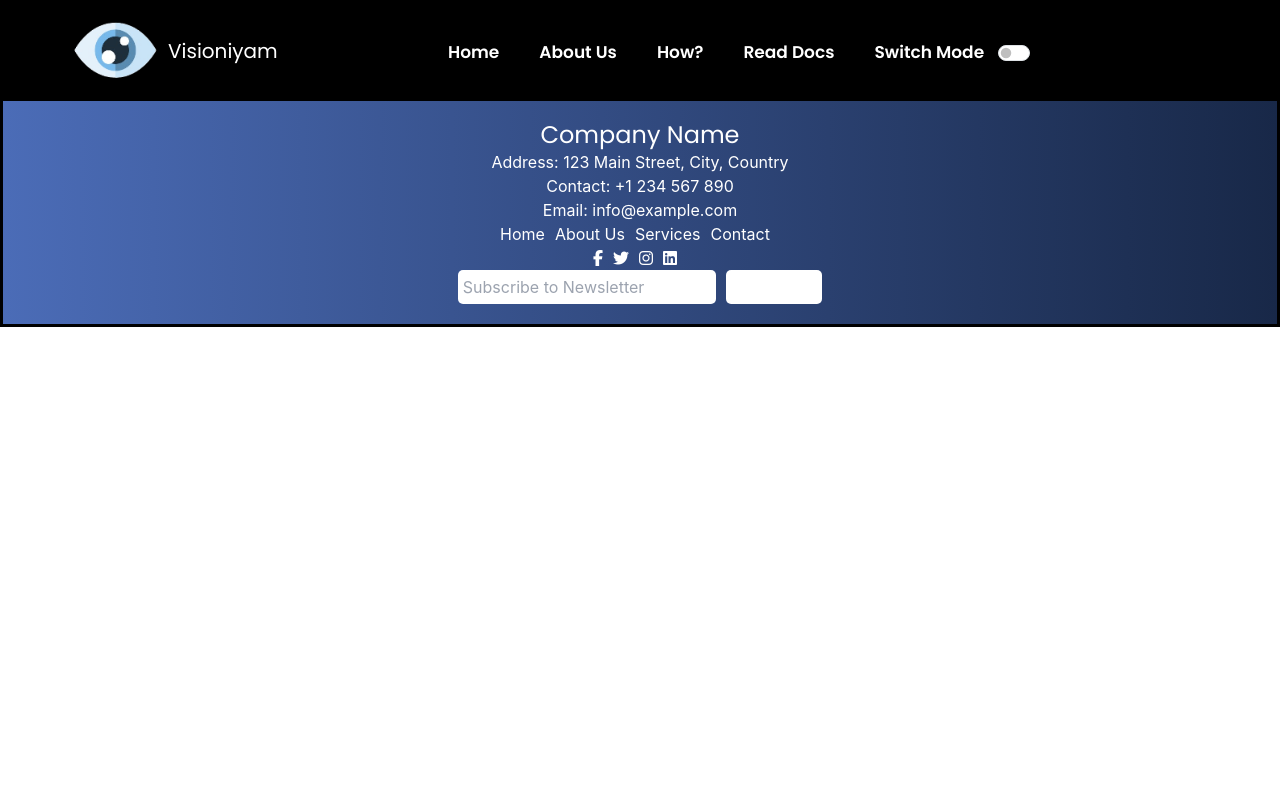
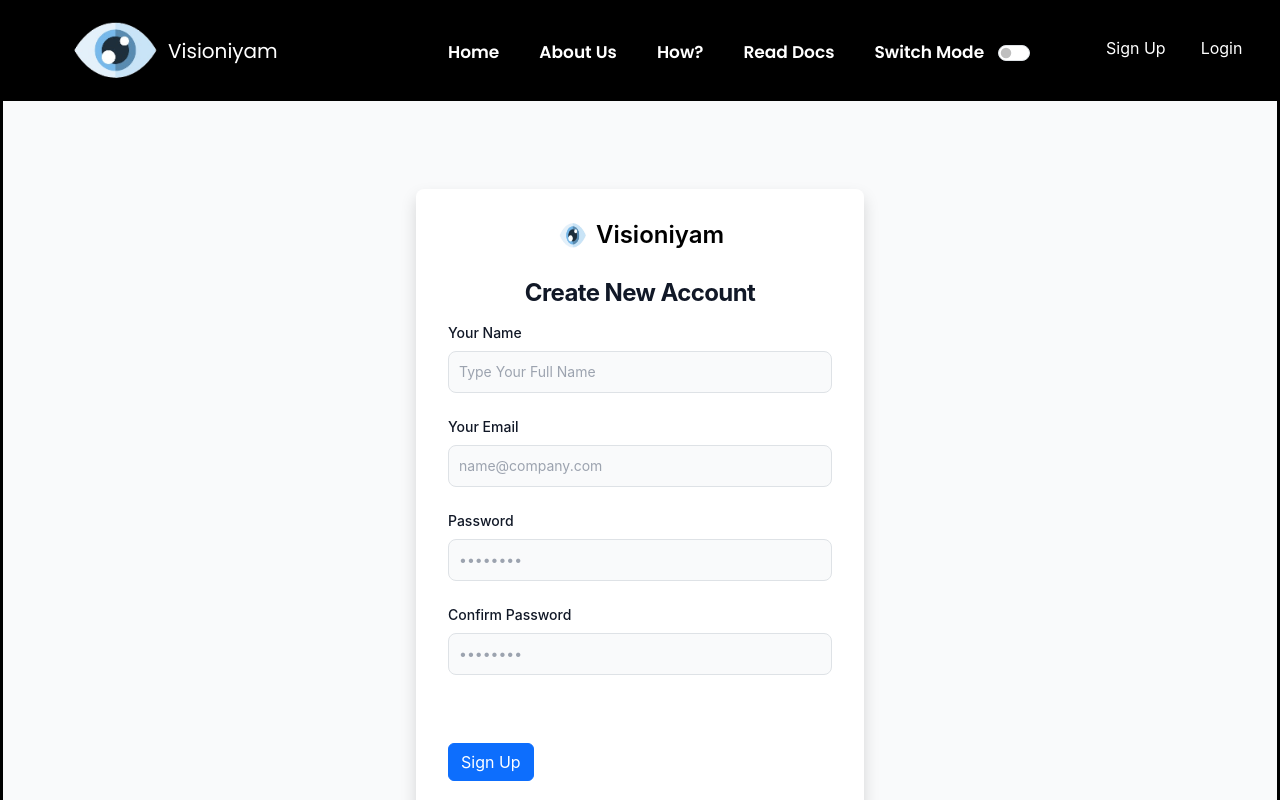
Before and after one commit to Shauryacious/visioniyam, a React (Create React App) app in the folder frontend/: page /signeup in a window 1280 px wide. Shown: the top 800 px of the page. Built offline with nearby package versions, Linux system fonts and the light colour scheme.

Commit message:
created the sign up page

```diff
--- a/frontend/src/App.js
+++ b/frontend/src/App.js
@@ -6,6 +6,7 @@ import Footer from "./component/footer.js";
 import Readocs from "./component/ReadDocs.js";
 import About from './component/About.js';
 import { BrowserRouter,Routes,Route } from 'react-router-dom';
+import Signin from "./component/Signin.js";
 function App() {
   const [color, setColor] = useState("white");
   const [bgcolor, setBgColor] = useState("black");
@@ -19,6 +20,7 @@ function App() {
       <Route path="/how" element={<How></How>}></Route>
       <Route path='/about' element={<About></About>}></Route>
       <Route path="/docs" element={<Readocs color={color} bgcolor={bgcolor}></Readocs>}></Route>
+      <Route path="/signeup" element={<Signin></Signin>}></Route>
      </Routes>
      <Footer></Footer>
      </div>
--- a/frontend/src/CSS/buttons.css
+++ b/frontend/src/CSS/buttons.css
@@ -11,7 +11,7 @@
     text-transform: uppercase;
     letter-spacing: 2px;
     padding: 16px 32px;
-    background: linear-gradient(90deg, #FF8038 0%, #FF0099 30.43%, #00EBEB 68.23%, #DB00FF 100%);
+    background: #C9E3Fb;
     color: white;
     border-radius: 50px;
     border: 0px;
@@ -26,7 +26,7 @@
     left: 0;
     width: calc(100% + 4px);
     height: calc(100% + 4px);
-    background: linear-gradient(90deg, #FF8038 0%, #FF0099 30.43%, #00EBEB 68.23%, #DB00FF 100%);
+    background: lightblue;
     background-size: 600% 600%;
     border-radius: 50px;
     animation: AnimateBorder 4s ease infinite;
--- a/frontend/src/component/Eye.js
+++ b/frontend/src/component/Eye.js
@@ -45,7 +45,7 @@ const EyeMovement = () => {
       onMouseMove={handleMouseMove}
     >
       <path style={{ fill: '#E4F1FB' }} d="M512,256c0,0-85.333,170.667-256,170.667S0,256,0,256S85.333,85.333,256,85.333S512,256,512,256z" />
-      <path style={{ fill: '#C9E3F7' }} d="M512,256c0,0-85.333,170.667-256,170.667c0-42.667,0-284.444,0-341.333C426.667,85.333,512,256,512,256z" />
+      <path style={{ fill: '#C9E3Fb' }} d="M512,256c0,0-85.333,170.667-256,170.667c0-42.667,0-284.444,0-341.333C426.667,85.333,512,256,512,256z" />
       <circle style={{ fill: '#78B9EB' }} cx="256" cy="256" r="128" />
       <path style={{ fill: '#5A8BB0' }} d="M256,128c70.692,0,128,57.307,128,128s-57.308,128-128,128" />
       <circle style={{ fill: '#ffffff' }} cx="256" cy="256" r="70" />
--- a/frontend/src/component/NevarBar.js
+++ b/frontend/src/component/NevarBar.js
@@ -67,8 +67,8 @@ export default function NevBar(props) {
           <div className="form-check form-switch" style={{position:"absolute",left:"78%",top:"41px"}}>
             <input className="form-check-input" type="checkbox" role="switch" id="flexSwitchCheckDefault" onChange={changeMode}/>
           </div>
-          {/* <button type="button" className="btn btn-primary nevebarbutton" style={{ color: props.color, background: props.bgColor, position: "absolute", right: "2%", top: "30px" }}>Login</button>
-          <button type="button" className="btn btn-primary nevebarbutton" style={{ color: props.color, background: props.bgColor, position: "absolute", right: "8%", top: "30px" }}>SignIn</button> */}
+          <button type="button" className="btn btn-primary nevebarbutton" style={{ color: props.color, background: props.bgColor, position: "absolute", right: "2%", top: "30px" }}>Login</button>
+          <button type="button" className="btn btn-primary nevebarbutton" style={{ color: props.color, background: props.bgColor, position: "absolute", right: "8%", top: "30px" }}><Link to="/signeup">Sign Up</Link></button>
       </div>
     </div>
   );
--- /dev/null
+++ b/frontend/src/component/Signin.js
@@ -0,0 +1,87 @@
+import React, { useState } from 'react';
+import Image from '../images/first.png';
+
+export default function Signin() {
+  const [name, setName] = useState("");
+  const [password, setPassword] = useState("");
+  const [cpassword, setCPassword] = useState("");
+  const [email, setEmail] = useState("");
+  const [pnotmatch, setPNotMatch] = useState(true);
+
+  const handleNameChange = (event) => {
+    setName(event.target.value);
+  };
+
+  const handleEmailChange = (event) => {
+    setEmail(event.target.value);
+  };
+
+  const handlePasswordChange = (event) => {
+    setPassword(event.target.value);
+  };
+
+  const handleCPasswordChange = (event) => {
+    setCPassword(event.target.value);
+  };
+
+  const handleSubmit = () => {
+    if (password !== cpassword) {
+      setPNotMatch(false);
+    }
+    if(password===cpassword){
+        setPNotMatch(true);
+        console.log("Name:", name);
+        console.log("Email:", email);
+        console.log("Password:", password);
+        console.log("Confirm Password:", cpassword);
+    }
+
+  };
+
+  return (
+    <div>
+      <section className="bg-gray-50 dark:bg-gray-900">
+        <div className="flex flex-col items-center justify-center px-6 py-8 mx-auto md:h-screen lg:py-0">
+          <div className="w-full bg-white rounded-lg shadow dark:border md:mt-0 sm:max-w-md xl:p-0 dark:bg-gray-800 dark:border-gray-700">
+            <div style={{ display: 'flex', justifyContent: 'center', paddingTop: '30px', marginBottom: '-60px' }}>
+              <a href="#" className="flex items-center mb-6 text-2xl font-semibold text-gray-900 dark:text-white" style={{ color: 'black' }}>
+                <img className="w-8 h-8 mr-2" src={Image} alt="Visioniyam Logo" />
+                Visioniyam
+              </a>
+            </div>
+            <div className="p-6 space-y-4 md:space-y-6 sm:p-8">
+              <div style={{ display: 'flex', justifyContent: 'center', paddingTop: '30px', marginBottom: '-10px' }}>
+                <h1 className="text-xl font-bold leading-tight tracking-tight text-gray-900 md:text-2xl dark:text-black">
+                  Create New Account
+                </h1>
+              </div>
+              <div>
+                <label htmlFor="fullName" className="block mb-2 text-sm font-medium text-gray-900 dark:text-black">Your Name</label>
+                <input type="text" id="fullName" className="bg-gray-50 border border-gray-300 text-gray-900 sm:text-sm rounded-lg focus:ring-primary-600 focus:border-primary-600 block w-full p-2.5 dark:bg-gray-700 dark:border-gray-600 dark:placeholder-gray-400 dark:text-white dark:focus:ring-blue-500 dark:focus:border-blue-500" placeholder="Type Your Full Name" value={name} onChange={handleNameChange} required />
+              </div>
+              <div>
+                <label htmlFor="email" className="block mb-2 text-sm font-medium text-gray-900 dark:text-black">Your Email</label>
+                <input type="email" id="email" name="email" className="bg-gray-50 border border-gray-300 text-gray-900 sm:text-sm rounded-lg focus:ring-primary-600 focus:border-primary-600 block w-full p-2.5 dark:bg-gray-700 dark:border-gray-600 dark:placeholder-gray-400 dark:text-white dark:focus:ring-blue-500 dark:focus:border-blue-500" placeholder="name@company.com" value={email} onChange={handleEmailChange} required />
+              </div>
+              <div>
+                <label htmlFor="password" className="block mb-2 text-sm font-medium text-gray-900 dark:text-black">Password</label>
+                <input type="password" id="password" name="password" placeholder="••••••••" className="bg-gray-50 border border-gray-300 text-gray-900 sm:text-sm rounded-lg focus:ring-primary-600 focus:border-primary-600 block w-full p-2.5 dark:bg-gray-700 dark:border-gray-600 dark:placeholder-gray-400 dark:text-white dark:focus:ring-blue-500 dark:focus:border-blue-500" value={password} onChange={handlePasswordChange} required />
+              </div>
+              <div>
+                <label htmlFor="confirmPassword" className="block mb-2 text-sm font-medium text-gray-900 dark:text-black">Confirm Password</label>
+                <input type="password" id="confirmPassword" name="confirmPassword" placeholder="••••••••" className="bg-gray-50 border border-gray-300 text-gray-900 sm:text-sm rounded-lg focus:ring-primary-600 focus:border-primary-600 block w-full p-2.5 dark:bg-gray-700 dark:border-gray-600 dark:placeholder-gray-400 dark:text-white dark:focus:ring-blue-500 dark:focus:border-blue-500" value={cpassword} onChange={handleCPasswordChange} required />
+                {!pnotmatch && <span className="text-red-500">Passwords do not match</span>}
+              </div>
+              <div className="flex items-center justify-between">
+                <a href="#" className="text-sm font-medium text-primary-600 hover:underline dark:text-primary-500">Forgot password?</a>
+              </div>
+              <button type="button" className="btn btn-primary" onClick={handleSubmit}>Sign Up</button>
+              {!pnotmatch && <div>Password and Confirm Password Must Be same</div>}
+
+            </div>
+          </div>
+        </div>
+      </section>
+    </div>
+  );
+}
```
Also changed, not shown: frontend/tailwind.config.js (line endings or trailing spaces).
